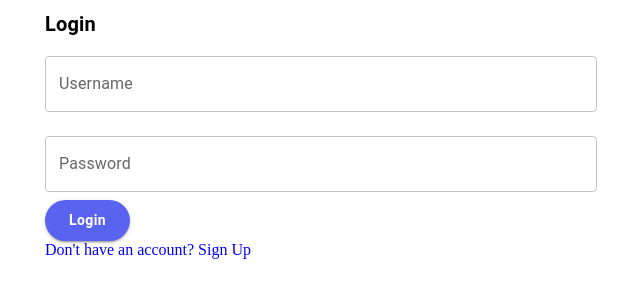
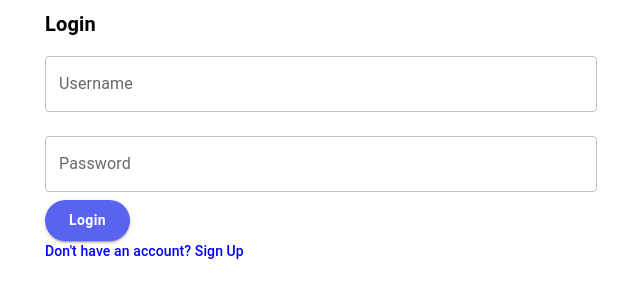
Before and after one commit to balajibhai/Tharika-app, a React (Create React App) app: page / in a window 1280 px wide. Shown: the top 300 px of the page, without its empty margins (319-959 px from the left). Built offline with nearby package versions, Linux system fonts and the light colour scheme.

Commit message:
blue link component removed and reused text component

```diff
--- a/src/Atoms/BlueLink.tsx
+++ /dev/null
@@ -1,20 +0,0 @@
-type BlueLinkProps = {
-  onClick: () => void;
-  content: string;
-};
-
-const cssStyle = {
-  cursor: "pointer",
-  color: "blue",
-};
-
-const BlueLink = (props: BlueLinkProps) => {
-  const { onClick, content } = props;
-  return (
-    <div style={cssStyle} onClick={onClick}>
-      {content}
-    </div>
-  );
-};
-
-export default BlueLink;
--- a/src/Atoms/Text.tsx
+++ b/src/Atoms/Text.tsx
@@ -18,11 +18,13 @@ interface textProps {
     | "overline";
   content: string;
   sx?: object;
+  onClick?: () => void;
 }
 
-const Text = ({ variant, content, sx }: textProps) => {
+const Text = (props: textProps) => {
+  const { content, sx, variant, onClick } = props;
   return (
-    <Typography variant={variant} sx={sx}>
+    <Typography variant={variant} sx={sx} onClick={onClick}>
       {content}
     </Typography>
   );
--- a/src/Organisms/AuthPage.tsx
+++ b/src/Organisms/AuthPage.tsx
@@ -5,7 +5,6 @@ import Container from "@mui/material/Container";
 import { useAppDispatch, useAppSelector } from "../Hooks/customhooks";
 import { credentialsHandler, loginHandler } from "../Redux/authentication";
 import Text from "../Atoms/Text";
-import BlueLink from "../Atoms/BlueLink";
 
 const AuthPage = () => {
   const [isLogin, setIsLogin] = useState(true);
@@ -51,8 +50,10 @@ const AuthPage = () => {
         <div>
           <Text content="Login" variant="h6" sx={{ fontWeight: "bold" }} />
           <LoginForm onLogin={handleLogin} errorMessage={errorMessage} />
-          <BlueLink
+          <Text
             content="Don't have an account? Sign Up"
+            variant="subtitle2"
+            sx={{ color: "blue", cursor: "pointer" }}
             onClick={() => setIsLogin(false)}
           />
         </div>
@@ -60,8 +61,10 @@ const AuthPage = () => {
         <div>
           <Text content="Sign up" variant="h6" sx={{ fontWeight: "bold" }} />
           <SignupForm onSignup={handleSignup} errorMessage={errorMessage} />
-          <BlueLink
+          <Text
             content="Already have an account? Login"
+            variant="subtitle2"
+            sx={{ color: "blue", cursor: "pointer" }}
             onClick={() => setIsLogin(true)}
           />
         </div>
```
